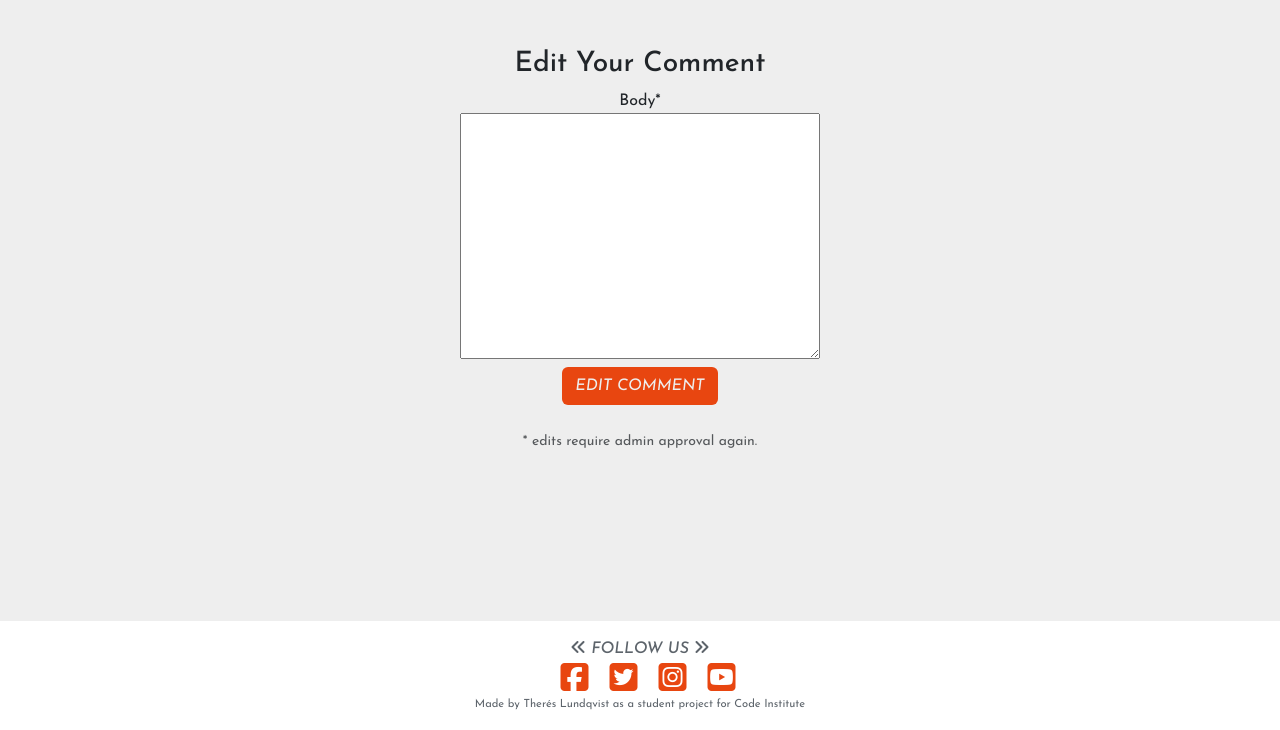
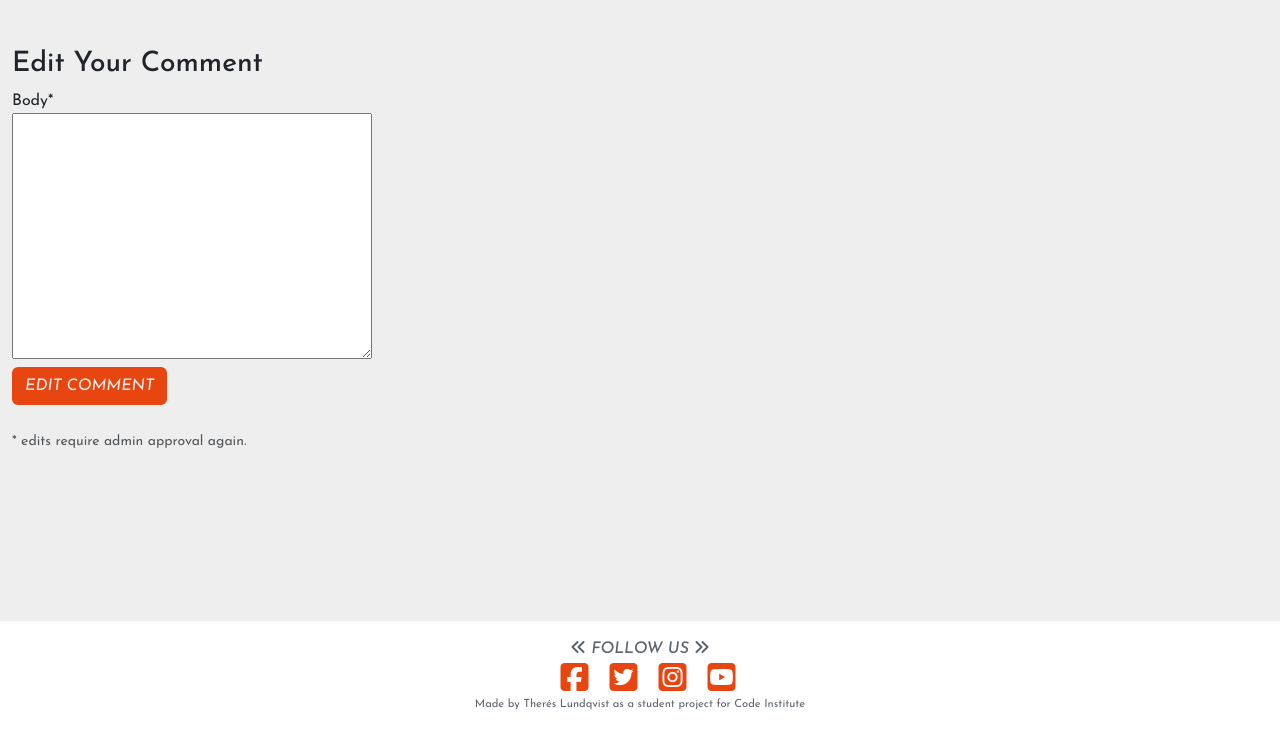
Before and after one commit to TheresLundqvist/Ski-resorts, a Django app: template templates/edit_comment.html in a window 1280 px wide. Shown: the part 70-800 px from the top of the page. Run offline with Django 3.2, Linux system fonts and the light colour scheme; the template is opened without the code that fills it: values that come from a table or form of the project are taken from there, others are empty; some libraries are stand-ins or nearby versions; some web fonts are replaced.

Commit message:
Style edit comment to left side instead of center

```diff
--- a/templates/edit_comment.html
+++ b/templates/edit_comment.html
@@ -6,12 +6,12 @@
 
 <div class="container-fluid">
     <div class="row">
-        <div class="col mt-5 text-center">
+        <div class="col mt-5">
             <h3>Edit Your Comment</h3>
         </div>
     </div>
     <div class="row">
-        <div class="col-md-4 mx-auto text-center">
+        <div class="col-md-4">
             <form action="{% url 'edit_comment' comment.id comment.resort.slug %}" method="post" class="m-0 p-0">
                 {% csrf_token %}
                 {{ form|crispy }}
```
